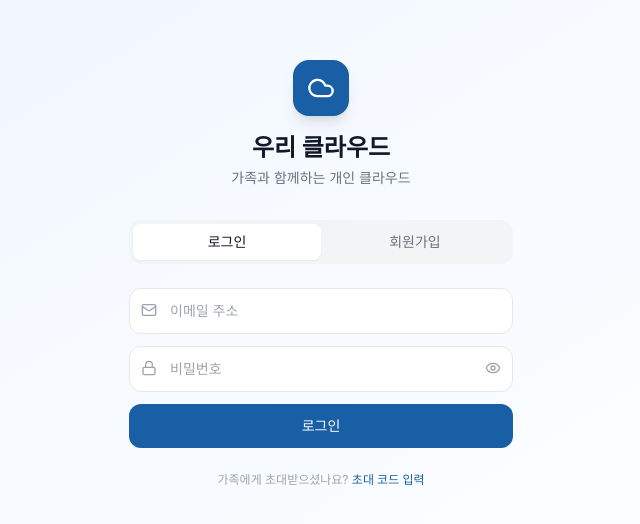
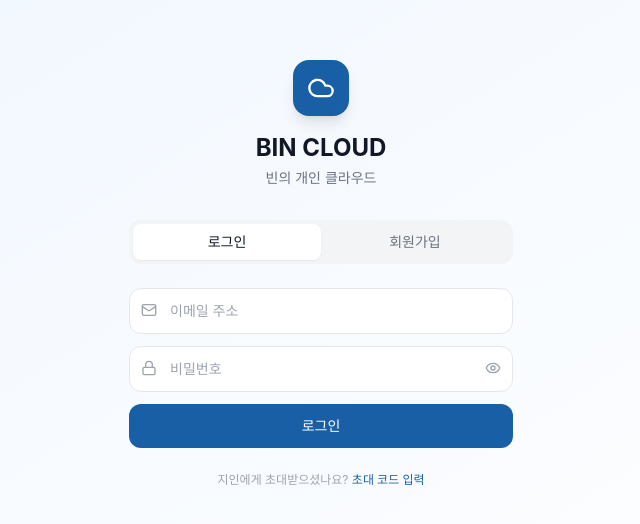
Before and after one commit to pybspark/TEST, a Next.js app: page /login in a window 1280 px wide. Shown: the part 126-650 px from the top of the page, without its empty margins (319-959 px from the left). Built offline with nearby package versions, Linux system fonts and the light colour scheme; a web font is replaced by a local one.

Commit message:
fix gitignore and BIN CLOUD

```diff
--- a/src/app/login/page.tsx
+++ b/src/app/login/page.tsx
@@ -48,8 +48,8 @@ export default function LoginPage() {
           <div className="inline-flex items-center justify-center w-14 h-14 bg-brand-600 rounded-2xl mb-4 shadow-lg">
             <Cloud className="w-7 h-7 text-white" />
           </div>
-          <h1 className="text-2xl font-bold text-gray-900">우리 클라우드</h1>
-          <p className="text-gray-500 text-sm mt-1">가족과 함께하는 개인 클라우드</p>
+          <h1 className="text-2xl font-bold text-gray-900">BIN CLOUD</h1>
+          <p className="text-gray-500 text-sm mt-1">빈의 개인 클라우드</p>
         </div>
 
         {/* 탭 */}
@@ -73,7 +73,7 @@ export default function LoginPage() {
             <div className="relative">
               <input
                 type="text"
-                placeholder="이름 (예: 아빠, 엄마)"
+                placeholder="이름"
                 value={name}
                 onChange={(e) => setName(e.target.value)}
                 required
@@ -117,7 +117,7 @@ export default function LoginPage() {
 
         {/* 초대 코드로 가입 */}
         <p className="text-center text-xs text-gray-400 mt-6">
-          가족에게 초대받으셨나요?{' '}
+          지인에게 초대받으셨나요?{' '}
           <a href="/invite" className="text-brand-600 font-medium">초대 코드 입력</a>
         </p>
       </div>
```
